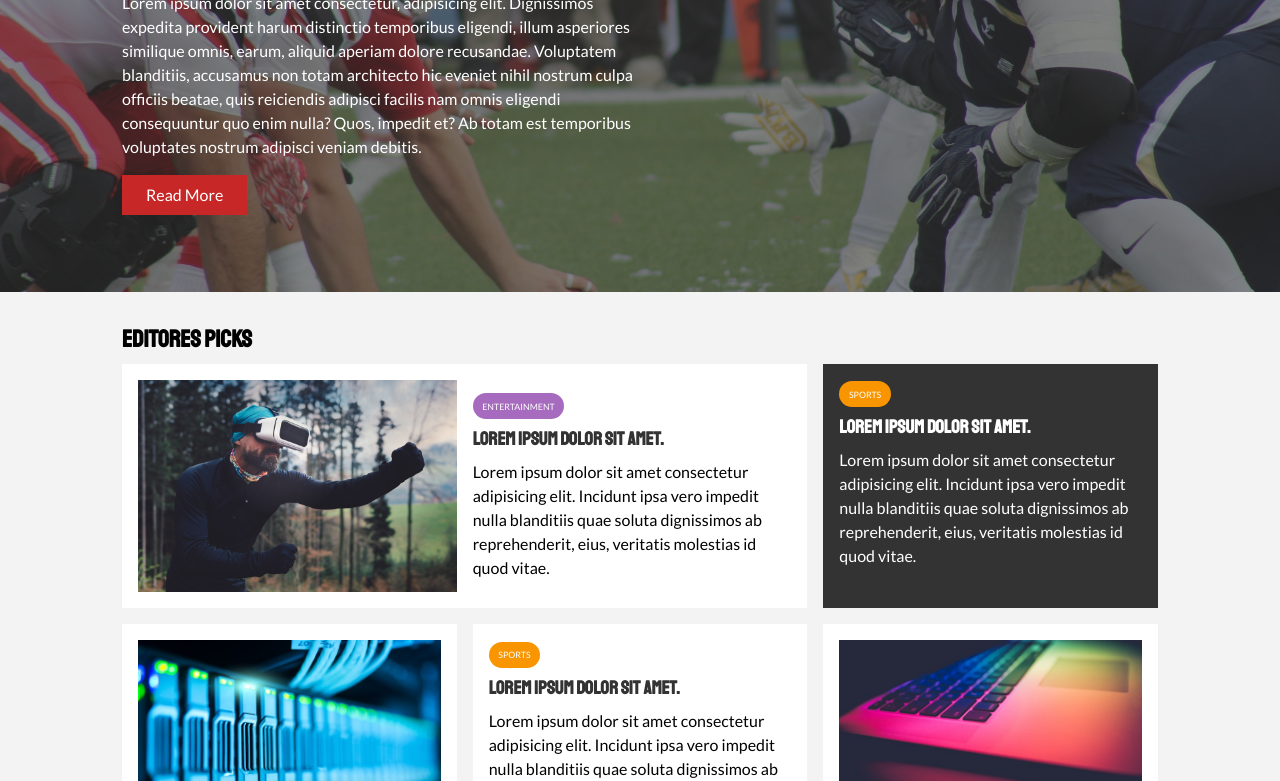
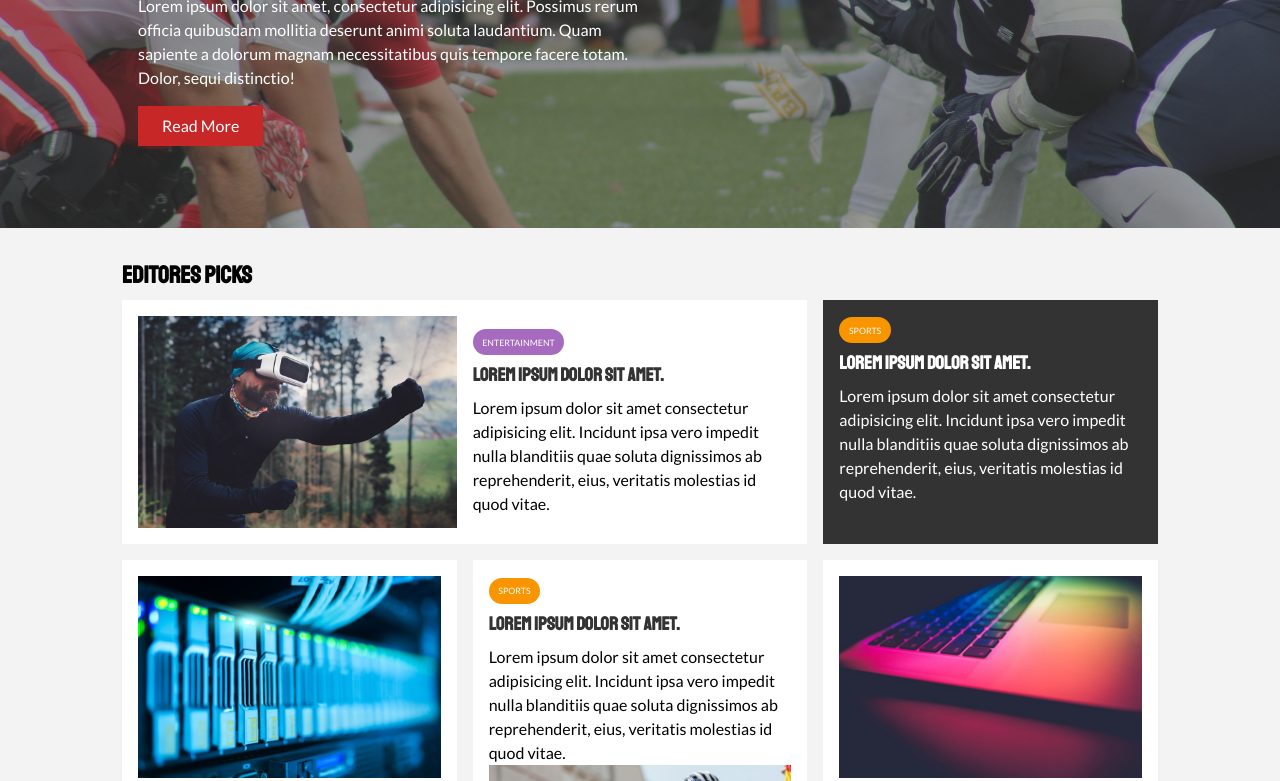
Before and after one commit to lfjaramillo25/grid-web-page, a plain HTML site: page index.html in a window 1280 px wide. Shown: the part 246-1027 px from the top of the page. Drawn offline with Linux system fonts and the light colour scheme.

Commit message:
modify the Home article -less divs-

```diff
--- a/css/style.css
+++ b/css/style.css
@@ -173,34 +173,31 @@ h1, h2, h3, h4, h5 {
 /*Show Case*/
 .showcase {
   color: #fff;
-  background: #333;
-  padding: 2rem;
+  background: url('../img/featured.jpg') no-repeat center center/cover;
   position: relative;
+  height: 50vh;
+  z-index: 1;
+}
+.showcase::before {
+  content: " ";
+  width: 100%;
+  height: 100%;
+  background: rgba(65, 65, 65, 0.5);
+  position: absolute;
+  z-index: -1;
+}
+.showcase .showcase-container {
+  display: flex;
+  flex-direction: column;
+  justify-content: center;
+  align-items: start;
+  height: 50vh;
+  padding: 1rem;
 }
 
-.showcase:before {
-  content: "";
-  background: url("../img/featured.jpg") no-repeat center center/cover;
-  position: absolute;
-  top: 0; left: 0;
-  width: 100%; height: 100%;
-  opacity: 0.4;
-}
-
-.showcase .showcase-container {
-  display: grid;
-  grid-template-columns: repeat(2, 1fr);
-  justify-content: center;
-  align-items: center;
-  height: 50vh;
-}
-
-.showcase .showcase-content {
-  z-index: 1;
-}
-
-.showcase .showcase-content p {
+.showcase .showcase-container p {
   margin-bottom: 1rem;
+  width: 500px;
 }
 
 /*Home Aticles*/
@@ -209,7 +206,6 @@ h1, h2, h3, h4, h5 {
   grid-template-columns: repeat(3, 1fr);
   grid-gap: 1rem;
 }
-
 .home-articles .article-container > *:first-child,
 .home-articles .article-container > *:last-child
 {
--- a/index.html
+++ b/index.html
@@ -32,12 +32,10 @@
 <header class="showcase">
     <div class="container">
       <div class="showcase-container">
-      <div class="showcase-content">
           <div class="category category-sports">Sports</div>
           <h1>Some Sports Article</h1>
-        <p>Lorem ipsum dolor sit amet consectetur, adipisicing elit. Dignissimos expedita provident harum distinctio temporibus eligendi, illum asperiores similique omnis, earum, aliquid aperiam dolore recusandae. Voluptatem blanditiis, accusamus non totam architecto hic eveniet nihil nostrum culpa officiis beatae, quis reiciendis adipisci facilis nam omnis eligendi consequuntur quo enim nulla? Quos, impedit et? Ab totam est temporibus voluptates nostrum adipisci veniam debitis.</p>
+          <p>Lorem ipsum dolor sit amet, consectetur adipisicing elit. Possimus rerum officia quibusdam mollitia deserunt animi soluta laudantium. Quam sapiente a dolorum magnam necessitatibus quis tempore facere totam. Dolor, sequi distinctio!</p>
           <a href="article.html" class="btn btn-primary">Read More</a>
-      </div>
       </div>
     </div>
   </header>
```
Lines whose indentation alone changed are shown as unchanged.
